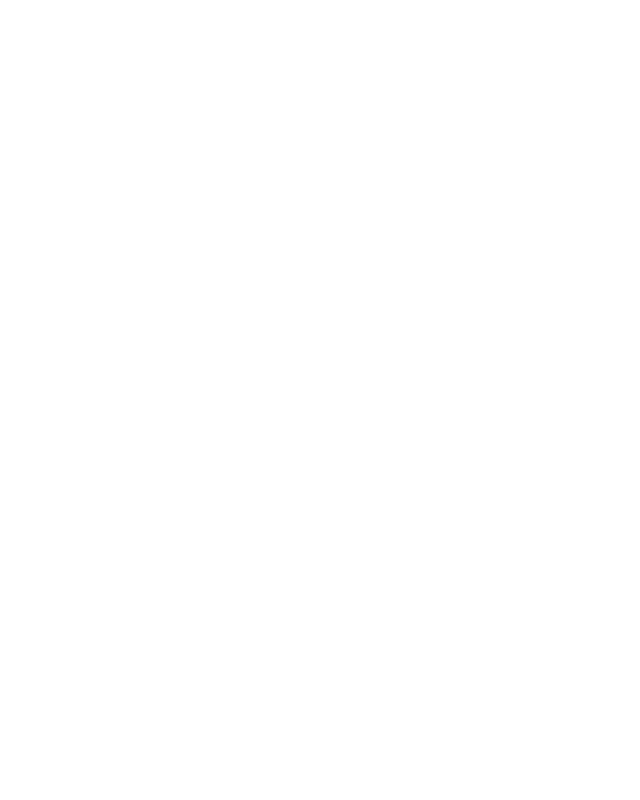
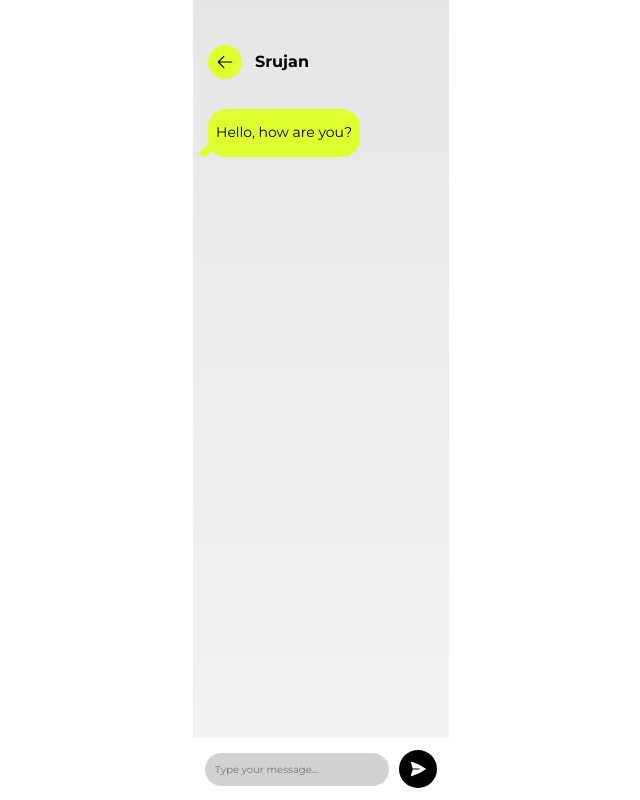
Before and after one commit to TheAJArchit3020/workout-bros-frontend, a React (Vite) app: page /Chatting in a window 1280 px wide. Before the commit this address had no page. Shown: the whole page, without its empty margins (319-959 px from the left). Built offline with nearby package versions, Linux system fonts and the light colour scheme.

Commit message:
added chatting screen

```diff
--- a/src/common/routing.jsx
+++ b/src/common/routing.jsx
@@ -6,16 +6,18 @@
 import Explore from "../pages/explore/Explore";
 import Profile from "../pages/profile/Profile";
 import Filter from "../pages/filter/Filter";
+import Chatting from "../pages/chatting/chatting";
 const Routing = () => {
   return (
     <BrowserRouter>
       <Routes>
         <Route path="/" element={<Login />} />
-        <Route path="/CreateProfile" element={<CreateProfile />} />
+        <Route path="/createProfile" element={<CreateProfile />} />
         <Route path="/profile" element={<Profile />} />
         <Route path="/explore" element={<Explore />} />
         <Route path="/profile" element={<Profile />} />
         <Route path="/filter" element={<Filter />} />
+        <Route path="/Chatting" element={<Chatting />} />
       </Routes>
     </BrowserRouter>
   );
--- /dev/null
+++ b/src/components/chatting/messageBox.css
@@ -0,0 +1,55 @@
+/* Message Box */
+.message-box {
+    max-width: 65%;
+    padding-left: 8px;
+    padding-right: 8px;
+    border-radius: 18px;
+    font-size: 14px;
+    line-height: 1.4;
+    word-wrap: break-word;
+    position: relative;
+    margin-bottom: 10px;
+  }
+
+  /* User Sent Message */
+  .user-message {
+    background-color: black;
+    color: white;
+    align-self: flex-end;
+    font-family: "Montserrat";
+  }
+
+  /* Tail for User Message */
+  .user-message::after {
+    content: "";
+    position: absolute;
+    right: -6px;
+    bottom: -2px;
+    width: 8px;
+    height: 14px;
+    background-color: black;
+    border-bottom-left-radius: 10px;
+    transform: rotate(-45deg);
+  }
+
+
+  /* Received Message */
+  .receiver-message {
+    background-color: #dfff2f;
+    color: black;
+    align-self: flex-start;
+    font-family: "Montserrat";
+  }
+
+  /* Tail for Received Message */
+  .receiver-message::after {
+    content: "";
+    position: absolute;
+    left: -6px;
+    bottom: -2px;
+    width: 8px;
+    height: 14px;
+    background-color: #dfff2f;
+    border-bottom-right-radius: 10px;
+    transform: rotate(45deg);
+  }
--- /dev/null
+++ b/src/components/chatting/messageBox.jsx
@@ -0,0 +1,14 @@
+import React from "react";
+import "./messageBox.css"
+
+const MessageBox = ({ message, isUser }) => {
+  return (
+    <div
+      className={`message-box ${isUser ? "user-message" : "receiver-message"}`}
+    >
+      <p>{message}</p>
+    </div>
+  );
+};
+
+export default MessageBox;
--- /dev/null
+++ b/src/pages/chatting/chatting.css
@@ -0,0 +1,100 @@
+/* Chat Container */
+.chat-container {
+    display: flex;
+    flex-direction: column;
+    height: 100vh;
+    background: linear-gradient(to bottom, #e6e6e6, #f4f4f4);
+    width: 20vw;
+  }
+
+  /* Chat Header */
+  .chat-header {
+    display: flex;
+    align-items: center;
+    padding: 15px;
+    margin-top: 30px;
+    background: transparent;
+  }
+
+  .back-button {
+    padding: 8px;
+    border-radius: 50%;
+    background-color: #dfff2f;
+    border: none;
+    cursor: pointer;
+    display: flex;
+    align-items: center;
+    justify-content: center;
+  }
+
+  .username {
+    font-size: 16px;
+    font-weight: bold;
+    margin-left: 13px;
+    color: black;
+  }
+
+  /* Chat Messages */
+  .chat-messages {
+    flex-grow: 1;
+    padding: 15px;
+    display: flex;
+    flex-direction: column;
+    overflow-y: auto;
+    scrollbar-width: none;
+    scrollbar-color: rgba(0, 0, 0, 0.3) transparent;
+  }
+
+  /* Chat Input */
+  .chat-input {
+    display: flex;
+    align-items: center;
+    padding: 12px;
+    background: white;
+  }
+
+  .chat-input input {
+    flex-grow: 1;
+    padding: 10px;
+    font-size: 10px;
+    border: none;
+    outline: none;
+    border-radius: 20px;
+    background-color: #D1D1D1;
+    color: #000000;
+    font-family: 'Montserrat';
+  }
+
+  .send-button {
+    padding: 10px;
+    border-radius: 50%;
+    background-color: #000000;
+    border: none;
+    cursor: pointer;
+    margin-left: 10px;
+    display: flex;
+    align-items: center;
+    justify-content: center;
+  }
+
+  /* Icons */
+  .icon {
+    width: 18px;
+    height: 18px;
+    color: white;
+  }
+
+  .arrow{
+    color: black;
+  }
+
+  .send-icon {
+    transform: rotate(45deg);
+  }
+
+  @media screen and (max-width: 1024px){
+    .chat-container {
+      width: 100vw;
+      height: 100vh;
+    }
+  }
--- /dev/null
+++ b/src/pages/chatting/chatting.jsx
@@ -0,0 +1,55 @@
+import React,{useState} from 'react';
+import MessageBox from '../../components/chatting/messageBox';
+import { ArrowLeftIcon,PaperAirplaneIcon } from '@heroicons/react/24/solid';
+import "./chatting.css";
+const Chatting = () => {
+    const [messages, setMessages] = useState([
+        { id: 1, text: "Hello, how are you?", isUser: false },
+      ]);
+      const [input, setInput] = useState("");
+      const [name, setname] = useState("Srujan");
+      const sendMessage = () => {
+        if (input.trim().length === 0) return;
+        setMessages([...messages, { id: Date.now(), text: input, isUser: true }]);
+        setInput("");
+      };
+
+      const handleKey = (e)=>{
+         if(e.key === "Enter") sendMessage();
+      };
+
+      return (
+        <div className="chat-container">
+          {/* Header */}
+          <div className="chat-header">
+            <button className="back-button">
+              <ArrowLeftIcon className="icon arrow" />
+            </button>
+            <span className="username">{name}</span>
+          </div>
+
+          {/* Messages */}
+          <div className="chat-messages">
+            {messages.map((msg) => (
+              <MessageBox key={msg.id} message={msg.text} isUser={msg.isUser} />
+            ))}
+          </div>
+
+          {/* Input */}
+          <div className="chat-input">
+            <input
+              type="text"
+              placeholder="Type your message..."
+              value={input}
+              onChange={(e) => setInput(e.target.value)}
+              onKeyDown={handleKey}
+            />
+            <button className="send-button" onClick={sendMessage}>
+              <PaperAirplaneIcon className="icon" />
+            </button>
+          </div>
+        </div>
+      );
+};
+
+export default Chatting;
--- a/src/pages/login/Login.jsx
+++ b/src/pages/login/Login.jsx
@@ -31,7 +31,7 @@
     );
 
     console.log("google Response", response);
-    navigate("/CreateProfile");
+    navigate("/createProfile");
   };
 
   return (
```
